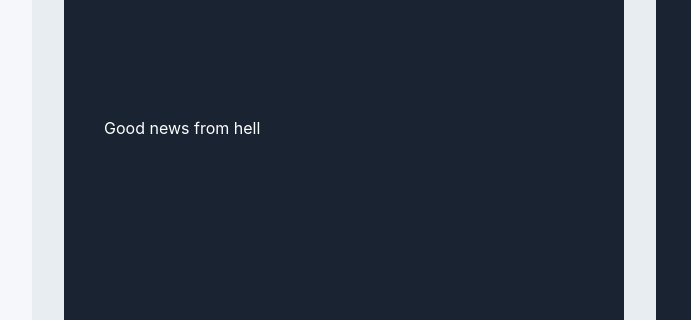
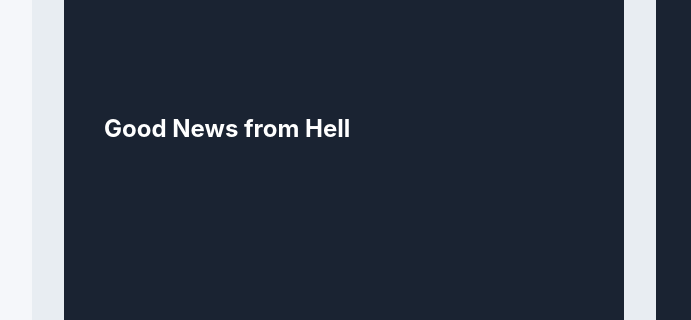
Before and after one commit to VaneUrbieta/Exercise-13---Vanessa, a plain HTML site: page index.html in a window 1280 px wide. Shown: the part 800-1120 px from the top of the page, 0-691 px from the left. Drawn offline with Linux system fonts and the light colour scheme.

Commit message:
fixed Title

```diff
--- a/index.html
+++ b/index.html
@@ -42,7 +42,7 @@
 
                 <div class="grid-item visual-item">
                     <div class="placeholder-content">
-                        <p>Good news from hell</p>
+                    <h2 class="item-heading">Good News from Hell</h2>
                     </div>
                 </div>
 
```
